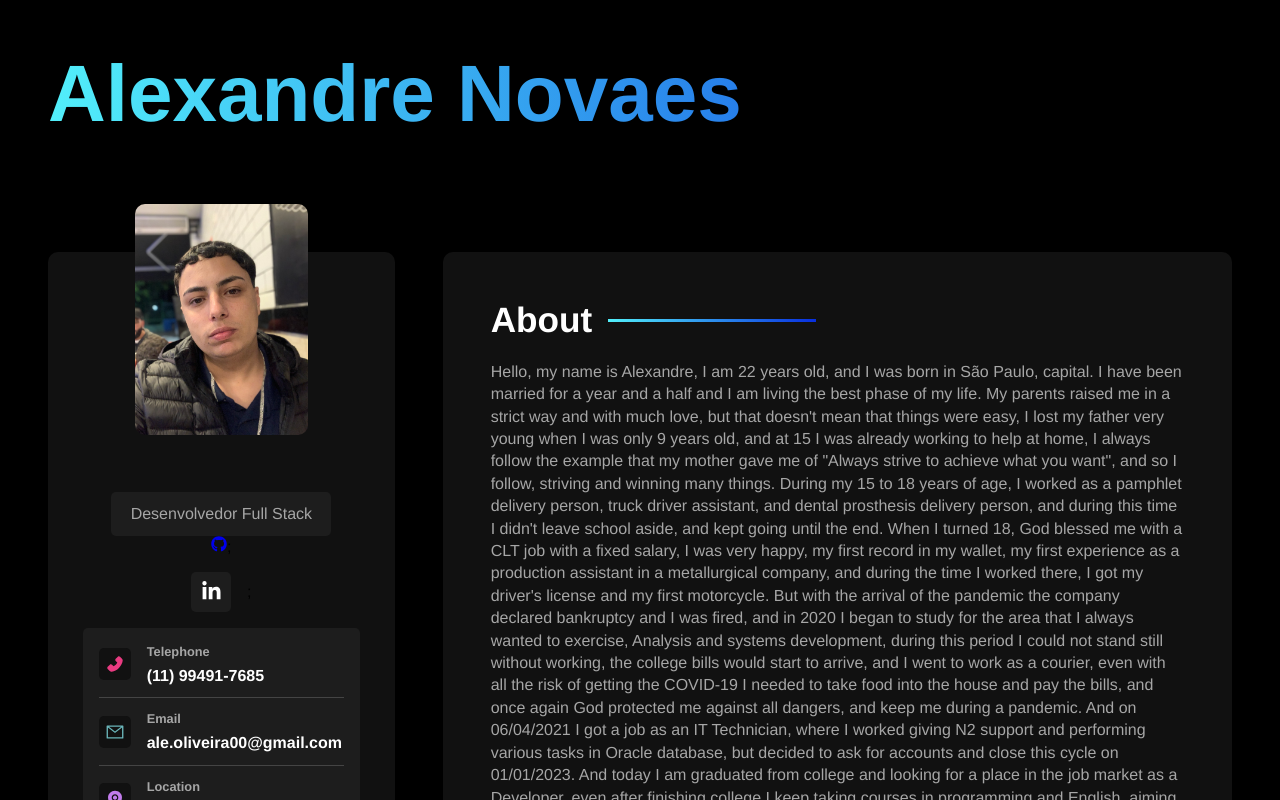
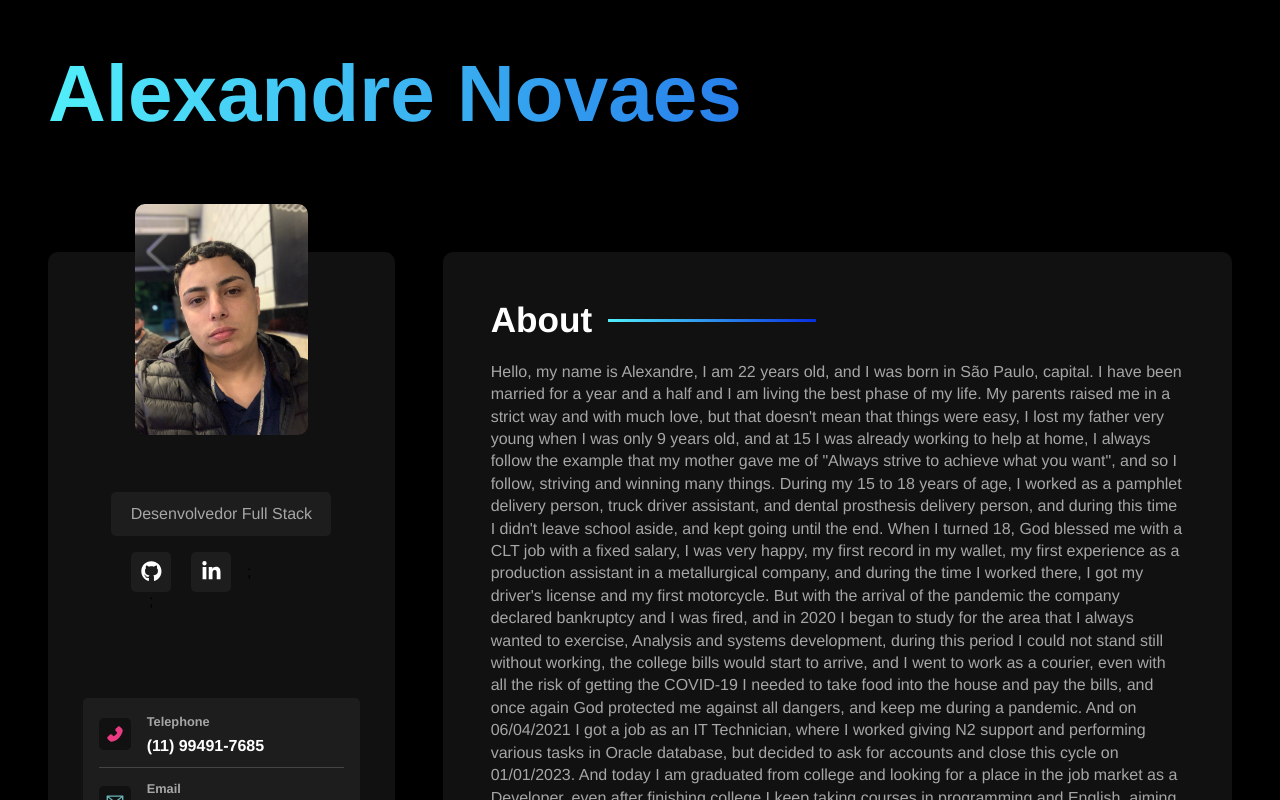
Before and after one commit to alexandr30novaes/Portfolio1, a React (Vite) app: page / in a window 1280 px wide. Shown: the top 800 px of the page. Built offline with nearby package versions, Linux system fonts and the light colour scheme.

Commit message:
github-icon

```diff
--- a/src/components/GithubNetworks.jsx
+++ b/src/components/GithubNetworks.jsx
@@ -8,7 +8,7 @@ const githubNetworks = [
 
 const GithubNetworks = () => {
     return (
-        <section id="guithub-networks">
+        <section id="github-networks">
             {githubNetworks.map((network) => (
                 <a href="https://github.com/alexandr30novaes" className="social-btn" id={network.github} key={network.github}>
                     {network.icon}
--- a/src/components/Sidebar.jsx
+++ b/src/components/Sidebar.jsx
@@ -13,8 +13,8 @@ const Sidebar = () => {
     return <aside id="sidebar">
         <img src={Avatar} alt="Alexandre Novaes" />
         <p className="title">Desenvolvedor Full Stack</p>
+        <SocialNetworks />
         <GithubNetworks />
-        <SocialNetworks />
         <InformationContainer />
 
         <a href="https://docs.google.com/uc?export=download&id=18yuNffSIKr_2cWTxIHfImFWhWA9wdJ2q" className="btn"> Curriculum download</a>
--- a/src/styles/components/githubnetworks.sass
+++ b/src/styles/components/githubnetworks.sass
@@ -1,2 +1,20 @@
 @use '../variables'
 @use '../mixins'
+
+#github-networks
+    gap: 1rem
+    margin: 1rem 0
+    transform: translate(-70px, -72px)
+
+    .social-btn
+        padding: .6rem
+        background-color: variables.$bg-color-secondary
+        border-radius: variables.$card-border-radius
+        color: #fff
+        font-size: 1.3rem
+        @include mixins.center
+
+    :hover
+        background-color: #fff
+        > svg
+            color: #000
--- a/src/styles/components/socialnetworks.sass
+++ b/src/styles/components/socialnetworks.sass
@@ -5,6 +5,7 @@
     @include mixins.center
     gap: 1rem
     margin: 1rem 0
+
 
     .social-btn
         padding: .6rem
```
